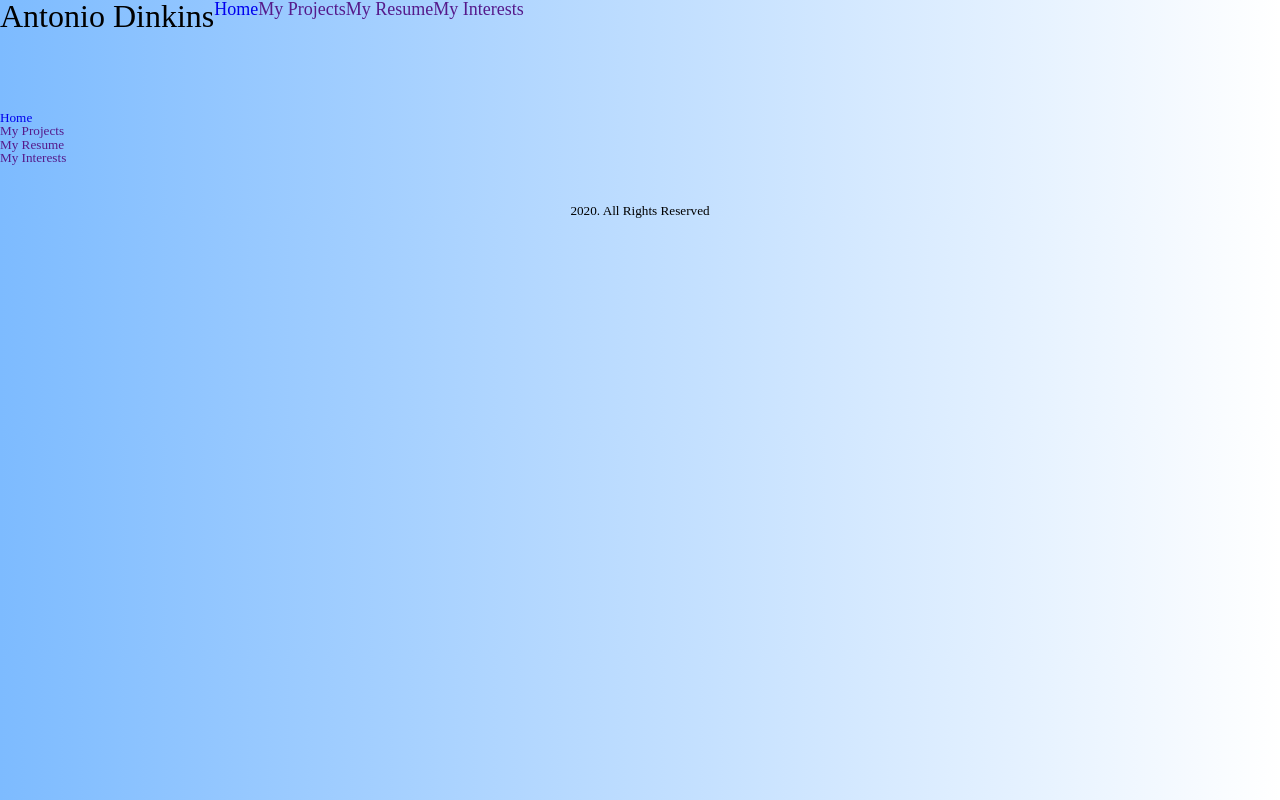
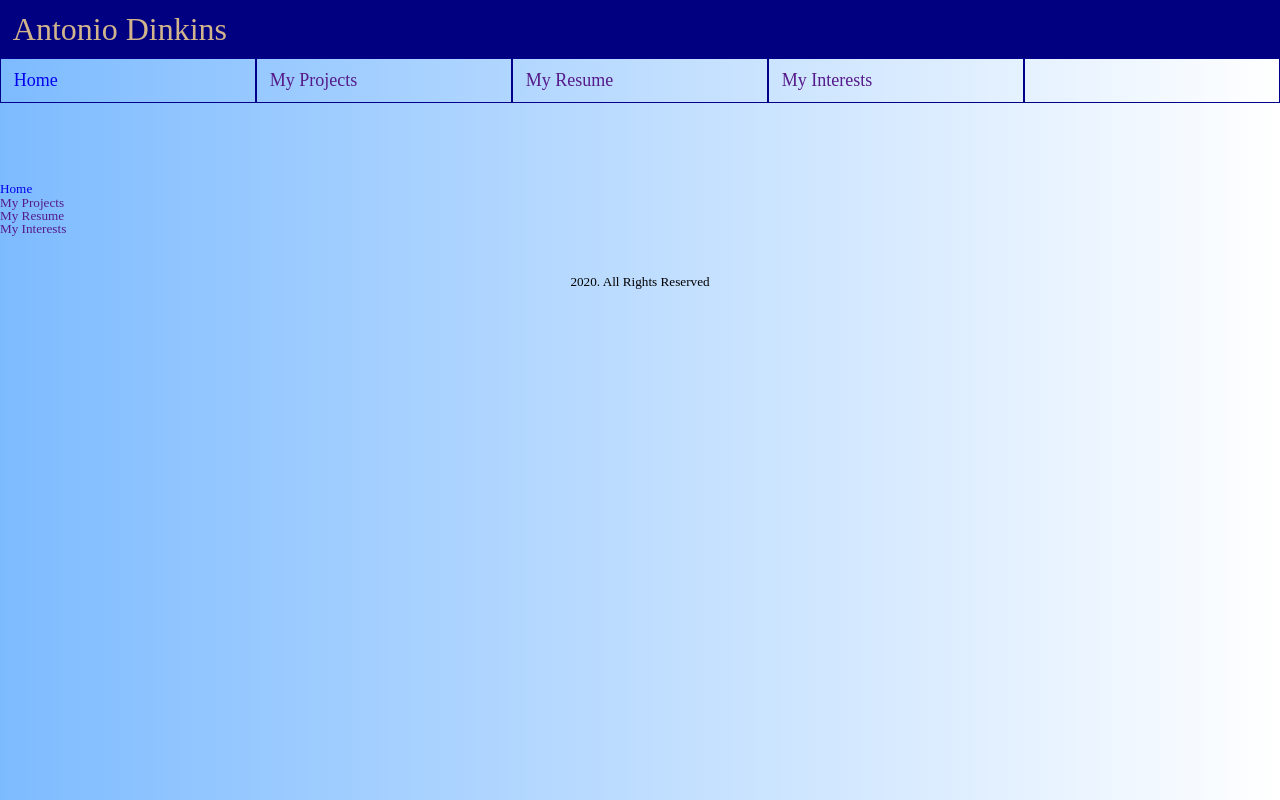
Before and after one commit to adinkins2019/personal_website, a plain HTML site: page index.html in a window 1280 px wide. Drawn offline with Linux system fonts and the light colour scheme; files that its build step writes are made by us from their sources.

Commit message:
Updated index.css to update header

```diff
--- a/index.css
+++ b/index.css
@@ -53,19 +53,41 @@ body {
     background: linear-gradient(90deg, rgba(125, 187, 255), rgba(255,255,255));
 }
 .site_header {
-    display: flex;
+	/*display: flex;
+	justify-content: space-between;
+	*/
 
 }
 #site_logo {
-    font-size: 2rem;
+	font-size: 2rem;
+	border: 0px;
+	margin: 0px;
+	padding: 1%;
+	background: navy;
+
+
+}
+
+#site_logo h1 {
+	width: 100%;
+	margin-block-start: 0em;
+	margin-block-end: 0em;
+	color: tan;
 }
 #page_navigation nav ul {
-    display: flex;
+	display: flex;
+	justify-content: space-evenly;
+
 }
 
 #page_navigation nav ul a {
     text-decoration: none;
-    font-size: 1.125rem;
+	font-size: 1.125rem;
+	width: 100%;
+	border: 1px solid darkblue;
+	padding: 1%;
+	background: transparent;
+
 }
 
 #site_map ul a{
```
